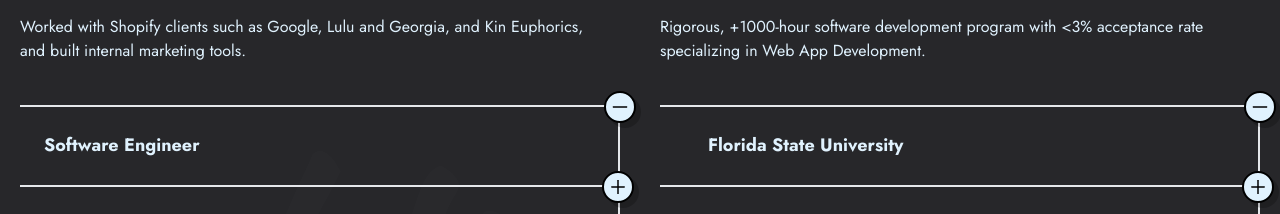
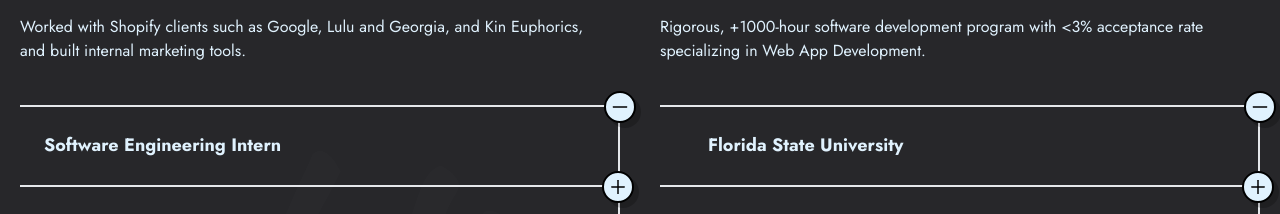
Before and after one commit to cheshirekate8/cheshirekate8.github.io, a Next.js app: page / in a window 1280 px wide. Shown: the part 3060-3274 px from the top of the page. Built offline with nearby package versions, Linux system fonts and the light colour scheme.

Commit message:
New Resume and Intern wording

```diff
--- a/components/Resume.jsx
+++ b/components/Resume.jsx
@@ -46,7 +46,7 @@ export default function Resume() {
     },
     {
       id: 2,
-      title: "Software Engineer",
+      title: "Software Engineering Intern",
       company: "Dolthub",
       dec: "Increased test coverage by 15% and implemented several changes while collaborating with our graphic designer.",
       startYear: "2021",
```
Also changed, not shown: 1 other file (tests, documents, lock files or other folders).
